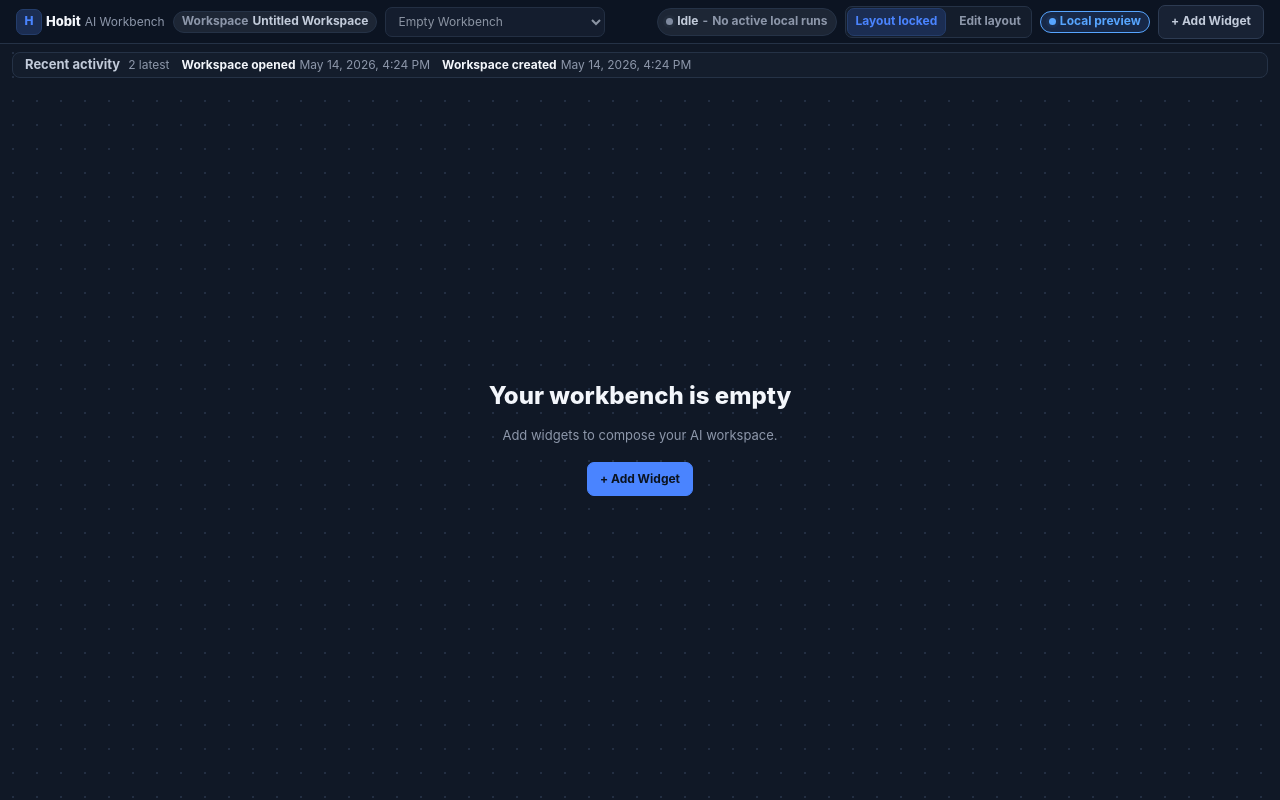
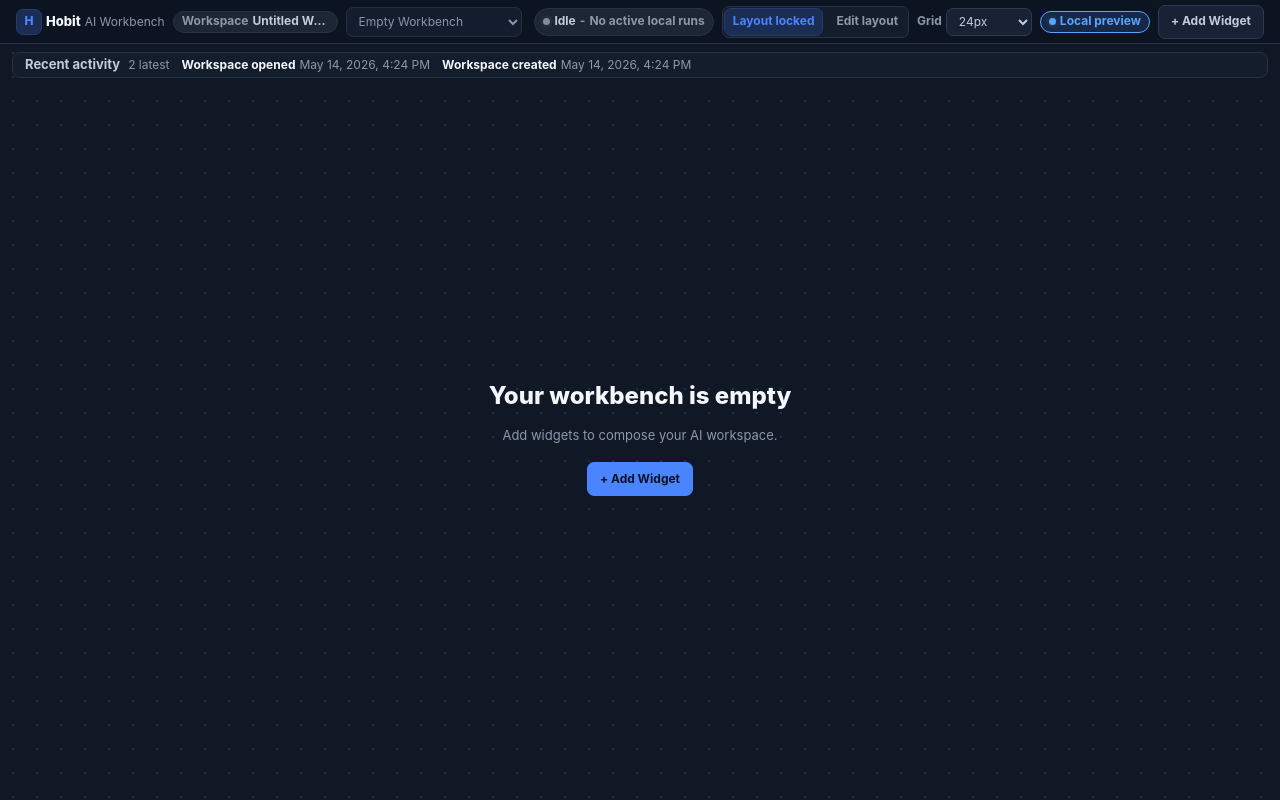
Before and after one commit to d-koshelev/Hobit, a React (Vite) app in the folder apps/desktop/frontend/: page / in a window 1280 px wide. Both pictures are taken after a click on the button "Create Workspace". Built offline with nearby package versions, Linux system fonts and the light colour scheme.

Commit message:
frontend: add workbench grid size control

```diff
--- a/apps/desktop/frontend/src/smoke/queueExecutorMockSmokeApp.tsx
+++ b/apps/desktop/frontend/src/smoke/queueExecutorMockSmokeApp.tsx
@@ -14,6 +14,7 @@ import type {
   StartAssignedAgentQueueTaskResponse,
 } from "../workspace/types";
 import { WorkbenchCanvas } from "../workbench/WorkbenchCanvas";
+import { DEFAULT_WORKBENCH_GRID_SIZE } from "../workbench/workbenchLayoutGeometry";
 import type { WorkbenchWidgetInstanceActions } from "../workbench/useWorkbenchWidgetActions";
 import type {
   WidgetInstance,
@@ -329,6 +330,7 @@ function SmokeWorkbench() {
       <div className="workbench">
         <div className="workbench-content">
           <WorkbenchCanvas
+            gridSize={DEFAULT_WORKBENCH_GRID_SIZE}
             layoutMode="locked"
             onOpenWidgetCatalog={() => undefined}
             viewState={viewState}
--- a/apps/desktop/frontend/src/styles/responsive.css
+++ b/apps/desktop/frontend/src/styles/responsive.css
@@ -45,6 +45,15 @@
 
   .layout-mode-toggle .button {
     flex: 1 1 0;
+  }
+
+  .grid-size-control {
+    width: 100%;
+  }
+
+  .grid-size-select.select {
+    flex: 1 1 auto;
+    min-width: 0;
   }
 
   .topbar-left .select {
--- a/apps/desktop/frontend/src/styles/workbench-shell.css
+++ b/apps/desktop/frontend/src/styles/workbench-shell.css
@@ -66,6 +66,26 @@
   border-color: var(--color-primary-hairline);
   background: var(--color-primary-soft);
   color: var(--color-primary);
+}
+
+.grid-size-control {
+  display: inline-flex;
+  min-height: 30px;
+  align-items: center;
+  gap: var(--space-xs);
+  color: var(--color-text-muted);
+  font-size: var(--text-xs);
+  line-height: var(--line-tight);
+}
+
+.grid-size-label {
+  font-weight: 680;
+}
+
+.grid-size-select.select {
+  min-width: 86px;
+  min-height: 28px;
+  padding: 0 var(--space-sm);
 }
 
 .topbar-left .select {
--- /dev/null
+++ b/apps/desktop/frontend/src/workbench/WorkbenchEmptyCanvas.tsx
@@ -0,0 +1,41 @@
+import type { CSSProperties, ReactNode } from "react";
+import { Button } from "../design-system/Button";
+
+type WorkbenchEmptyCanvasProps = {
+  canvasGridStyle: CSSProperties;
+  canvasLabel: string;
+  canvasShellClass: string;
+  onOpenWidgetCatalog: () => void;
+  topSurfaces: ReactNode;
+};
+
+export function WorkbenchEmptyCanvas({
+  canvasGridStyle,
+  canvasLabel,
+  canvasShellClass,
+  onOpenWidgetCatalog,
+  topSurfaces,
+}: WorkbenchEmptyCanvasProps) {
+  return (
+    <section
+      className={canvasShellClass}
+      aria-label={canvasLabel}
+      style={canvasGridStyle}
+    >
+      <div className="canvas-stack">
+        {topSurfaces}
+        <div className="empty-workbench" aria-label="Empty workbench">
+          <div className="empty-workbench-content">
+            <h1 className="empty-workbench-title">Your workbench is empty</h1>
+            <p className="empty-workbench-text">
+              Add widgets to compose your AI workspace.
+            </p>
+            <Button onClick={onOpenWidgetCatalog} variant="primary">
+              + Add Widget
+            </Button>
+          </div>
+        </div>
+      </div>
+    </section>
+  );
+}
--- a/apps/desktop/frontend/src/workbench/WorkbenchShell.tsx
+++ b/apps/desktop/frontend/src/workbench/WorkbenchShell.tsx
@@ -6,6 +6,7 @@ import { WorkbenchCanvas } from "./WorkbenchCanvas";
 import { WidgetCatalogShell } from "./WidgetCatalogShell";
 import { WorkbenchTopBar } from "./WorkbenchTopBar";
 import type { WorkbenchLayoutMode, WorkbenchViewState } from "./types";
+import { DEFAULT_WORKBENCH_GRID_SIZE } from "./workbenchLayoutGeometry";
 import { AGENT_QUEUE_WIDGET_DEFINITION_ID } from "./widgetRegistry";
 
 type WorkbenchShellProps = {
@@ -20,6 +21,7 @@ export function WorkbenchShell({
   const [isWidgetCatalogOpen, setIsWidgetCatalogOpen] = useState(false);
   const [layoutMode, setLayoutMode] =
     useState<WorkbenchLayoutMode>("locked");
+  const [gridSize, setGridSize] = useState(DEFAULT_WORKBENCH_GRID_SIZE);
   const currentSessionActivity = useCurrentSessionActivity();
   const openWidgetCatalog = () => setIsWidgetCatalogOpen(true);
   const closeWidgetCatalog = () => setIsWidgetCatalogOpen(false);
@@ -45,7 +47,9 @@ export function WorkbenchShell({
       <div className="workbench">
         <WorkbenchTopBar
           activityStatus={currentSessionActivity.status}
+          gridSize={gridSize}
           layoutMode={layoutMode}
+          onGridSizeChange={setGridSize}
           onLayoutModeChange={setLayoutMode}
           onOpenWidgetCatalog={openWidgetCatalog}
           viewState={viewState}
@@ -56,6 +60,7 @@ export function WorkbenchShell({
           }`}
         >
           <WorkbenchCanvas
+            gridSize={gridSize}
             layoutMode={layoutMode}
             onOpenWidgetCatalog={openWidgetCatalog}
             viewState={viewState}
--- a/apps/desktop/frontend/src/workbench/WorkbenchTopBar.tsx
+++ b/apps/desktop/frontend/src/workbench/WorkbenchTopBar.tsx
@@ -7,10 +7,17 @@ import {
   type GlobalActivityStatus,
 } from "./GlobalActivityIndicator";
 import type { WorkbenchLayoutMode, WorkbenchViewState } from "./types";
+import {
+  normalizeWorkbenchGridSize,
+  WORKBENCH_GRID_SIZE_OPTIONS,
+  type WorkbenchGridSize,
+} from "./workbenchLayoutGeometry";
 
 type WorkbenchTopBarProps = {
   activityStatus: GlobalActivityStatus;
+  gridSize: WorkbenchGridSize;
   layoutMode: WorkbenchLayoutMode;
+  onGridSizeChange: (gridSize: WorkbenchGridSize) => void;
   onLayoutModeChange: (layoutMode: WorkbenchLayoutMode) => void;
   onOpenWidgetCatalog: () => void;
   viewState: WorkbenchViewState;
@@ -18,7 +25,9 @@ type WorkbenchTopBarProps = {
 
 export function WorkbenchTopBar({
   activityStatus,
+  gridSize,
   layoutMode,
+  onGridSizeChange,
   onLayoutModeChange,
   onOpenWidgetCatalog,
   viewState,
@@ -73,6 +82,25 @@ export function WorkbenchTopBar({
             Edit layout
           </Button>
         </div>
+        <label className="grid-size-control">
+          <span className="grid-size-label">Grid</span>
+          <Select
+            aria-label="Workbench grid size"
+            className="grid-size-select"
+            onChange={(event) =>
+              onGridSizeChange(
+                normalizeWorkbenchGridSize(Number(event.target.value)),
+              )
+            }
+            value={gridSize}
+          >
+            {WORKBENCH_GRID_SIZE_OPTIONS.map((option) => (
+              <option key={option} value={option}>
+                {option}px
+              </option>
+            ))}
+          </Select>
+        </label>
         <Badge variant="info">
           <StatusDot variant="info" />
           Local preview
--- a/apps/desktop/frontend/src/workbench/workbenchLayoutGeometry.ts
+++ b/apps/desktop/frontend/src/workbench/workbenchLayoutGeometry.ts
@@ -30,16 +30,20 @@ export type PopoutPositionMap = Partial<
 
 type LayoutSurfaceRect = Pick<DOMRect, "height" | "left" | "top" | "width">;
 
-// Keep this in sync with --workbench-grid-step in styles/tokens.css.
-export const WORKBENCH_GRID_STEP = 24;
+export const WORKBENCH_GRID_SIZE_OPTIONS = [16, 24, 32, 48] as const;
+export type WorkbenchGridSize = (typeof WORKBENCH_GRID_SIZE_OPTIONS)[number];
+
+// Keep this in sync with the default --workbench-grid-step in styles/tokens.css.
+export const DEFAULT_WORKBENCH_GRID_SIZE: WorkbenchGridSize = 24;
+export const WORKBENCH_GRID_STEP = DEFAULT_WORKBENCH_GRID_SIZE;
 
 const DEFAULT_POPOUT_TOP = 96;
 const DEFAULT_NARROW_POPOUT_TOP = 80;
-const DOCKED_LAYOUT_MIN_HEIGHT = WORKBENCH_GRID_STEP * 22;
-const DOCKED_LAYOUT_BOTTOM_PADDING = WORKBENCH_GRID_STEP * 10;
+const DOCKED_LAYOUT_MIN_HEIGHT = DEFAULT_WORKBENCH_GRID_SIZE * 22;
+const DOCKED_LAYOUT_BOTTOM_PADDING = DEFAULT_WORKBENCH_GRID_SIZE * 10;
 const DOCKED_WIDGET_MAX_DIMENSION = 16_384;
-const DOCKED_WIDGET_MIN_HEIGHT = WORKBENCH_GRID_STEP * 10;
-const DOCKED_WIDGET_MIN_WIDTH = WORKBENCH_GRID_STEP * 14;
+const DOCKED_WIDGET_MIN_HEIGHT = DEFAULT_WORKBENCH_GRID_SIZE * 10;
+const DOCKED_WIDGET_MIN_WIDTH = DEFAULT_WORKBENCH_GRID_SIZE * 14;
 const POPOUT_DESKTOP_MARGIN = 48;
 const POPOUT_NARROW_MARGIN = 32;
 const POPOUT_EDGE_MARGIN = 16;
@@ -70,6 +74,14 @@ export function widgetLayoutSurfaceStyle(
       maxWidgetBottom + DOCKED_LAYOUT_BOTTOM_PADDING,
     )}px`,
   };
+}
+
+export function workbenchCanvasGridStyle(
+  gridSize: WorkbenchGridSize,
+): CSSProperties {
+  return {
+    "--workbench-grid-step": `${gridSize}px`,
+  } as CSSProperties;
 }
 
 export function widgetLayoutItemStyle(
@@ -107,6 +119,7 @@ export function clampDockedPosition(
   surfaceRect: LayoutSurfaceRect,
   widgetWidth: number,
   widgetHeight: number,
+  gridSize: WorkbenchGridSize = DEFAULT_WORKBENCH_GRID_SIZE,
 ): DockedPosition {
   const maxX = Math.max(
     0,
@@ -119,14 +132,14 @@ export function clampDockedPosition(
 
   return {
     x: clamp(
-      snapToWorkbenchGrid(position.x),
+      snapToWorkbenchGrid(position.x, gridSize),
       0,
-      snapMaximumToWorkbenchGrid(maxX, 0),
+      snapMaximumToWorkbenchGrid(maxX, 0, gridSize),
     ),
     y: clamp(
-      snapToWorkbenchGrid(position.y),
+      snapToWorkbenchGrid(position.y, gridSize),
       0,
-      snapMaximumToWorkbenchGrid(maxY, 0),
+      snapMaximumToWorkbenchGrid(maxY, 0, gridSize),
     ),
   };
 }
@@ -135,32 +148,44 @@ export function clampDockedSize(
   size: DockedSize,
   surfaceRect: LayoutSurfaceRect,
   position: DockedPosition,
+  gridSize: WorkbenchGridSize = DEFAULT_WORKBENCH_GRID_SIZE,
 ): DockedSize {
+  const minWidth = snapMinimumToWorkbenchGrid(
+    DOCKED_WIDGET_MIN_WIDTH,
+    gridSize,
+  );
+  const minHeight = snapMinimumToWorkbenchGrid(
+    DOCKED_WIDGET_MIN_HEIGHT,
+    gridSize,
+  );
   const maxWidth = Math.max(
-    DOCKED_WIDGET_MIN_WIDTH,
+    minWidth,
     Math.min(DOCKED_WIDGET_MAX_DIMENSION, surfaceRect.width - position.x),
   );
   const maxHeight = Math.max(
-    DOCKED_WIDGET_MIN_HEIGHT,
+    minHeight,
     Math.min(DOCKED_WIDGET_MAX_DIMENSION, surfaceRect.height - position.y),
   );
 
   return {
     height: clamp(
-      snapToWorkbenchGrid(size.height),
-      DOCKED_WIDGET_MIN_HEIGHT,
-      snapMaximumToWorkbenchGrid(maxHeight, DOCKED_WIDGET_MIN_HEIGHT),
+      snapToWorkbenchGrid(size.height, gridSize),
+      minHeight,
+      snapMaximumToWorkbenchGrid(maxHeight, minHeight, gridSize),
     ),
     width: clamp(
-      snapToWorkbenchGrid(size.width),
-      DOCKED_WIDGET_MIN_WIDTH,
-      snapMaximumToWorkbenchGrid(maxWidth, DOCKED_WIDGET_MIN_WIDTH),
+      snapToWorkbenchGrid(size.width, gridSize),
+      minWidth,
+      snapMaximumToWorkbenchGrid(maxWidth, minWidth, gridSize),
     ),
   };
 }
 
-export function snapToWorkbenchGrid(value: number) {
-  return Math.round(value / WORKBENCH_GRID_STEP) * WORKBENCH_GRID_STEP;
+export function snapToWorkbenchGrid(
+  value: number,
+  gridSize: WorkbenchGridSize = DEFAULT_WORKBENCH_GRID_SIZE,
+) {
+  return Math.round(value / gridSize) * gridSize;
 }
 
 export function nextDockedDragPosition({
@@ -171,7 +196,9 @@ export function nextDockedDragPosition({
   pointerY,
   surfaceRect,
   width,
+  gridSize = DEFAULT_WORKBENCH_GRID_SIZE,
 }: {
+  gridSize?: WorkbenchGridSize;
   height: number;
   offsetX: number;
   offsetY: number;
@@ -188,6 +215,7 @@ export function nextDockedDragPosition({
     surfaceRect,
     width,
     height,
+    gridSize,
   );
 }
 
@@ -200,8 +228,10 @@ export function nextDockedResizeSize({
   resizePointerX,
   resizePointerY,
   surfaceRect,
+  gridSize = DEFAULT_WORKBENCH_GRID_SIZE,
 }: {
   direction: ResizeDirection;
+  gridSize?: WorkbenchGridSize;
   originalSize: DockedSize;
   pointerX: number;
   pointerY: number;
@@ -225,7 +255,7 @@ export function nextDockedResizeSize({
     nextSize.height += deltaY;
   }
 
-  return clampDockedSize(nextSize, surfaceRect, position);
+  return clampDockedSize(nextSize, surfaceRect, position, gridSize);
 }
 
 export function removeWidgetPosition(
@@ -395,10 +425,27 @@ function clamp(value: number, min: number, max: number) {
   return Math.min(max, Math.max(min, value));
 }
 
-function snapMaximumToWorkbenchGrid(value: number, minimum: number) {
+export function normalizeWorkbenchGridSize(value: number): WorkbenchGridSize {
+  return WORKBENCH_GRID_SIZE_OPTIONS.includes(value as WorkbenchGridSize)
+    ? (value as WorkbenchGridSize)
+    : DEFAULT_WORKBENCH_GRID_SIZE;
+}
+
+function snapMinimumToWorkbenchGrid(
+  value: number,
+  gridSize: WorkbenchGridSize,
+) {
+  return Math.max(gridSize, Math.ceil(value / gridSize) * gridSize);
+}
+
+function snapMaximumToWorkbenchGrid(
+  value: number,
+  minimum: number,
+  gridSize: WorkbenchGridSize,
+) {
   return Math.max(
     minimum,
-    Math.floor(value / WORKBENCH_GRID_STEP) * WORKBENCH_GRID_STEP,
+    Math.floor(value / gridSize) * gridSize,
   );
 }
 
```
Also changed, not shown: apps/desktop/frontend/src/workbench/WorkbenchCanvas.tsx (+37 -33 lines).
